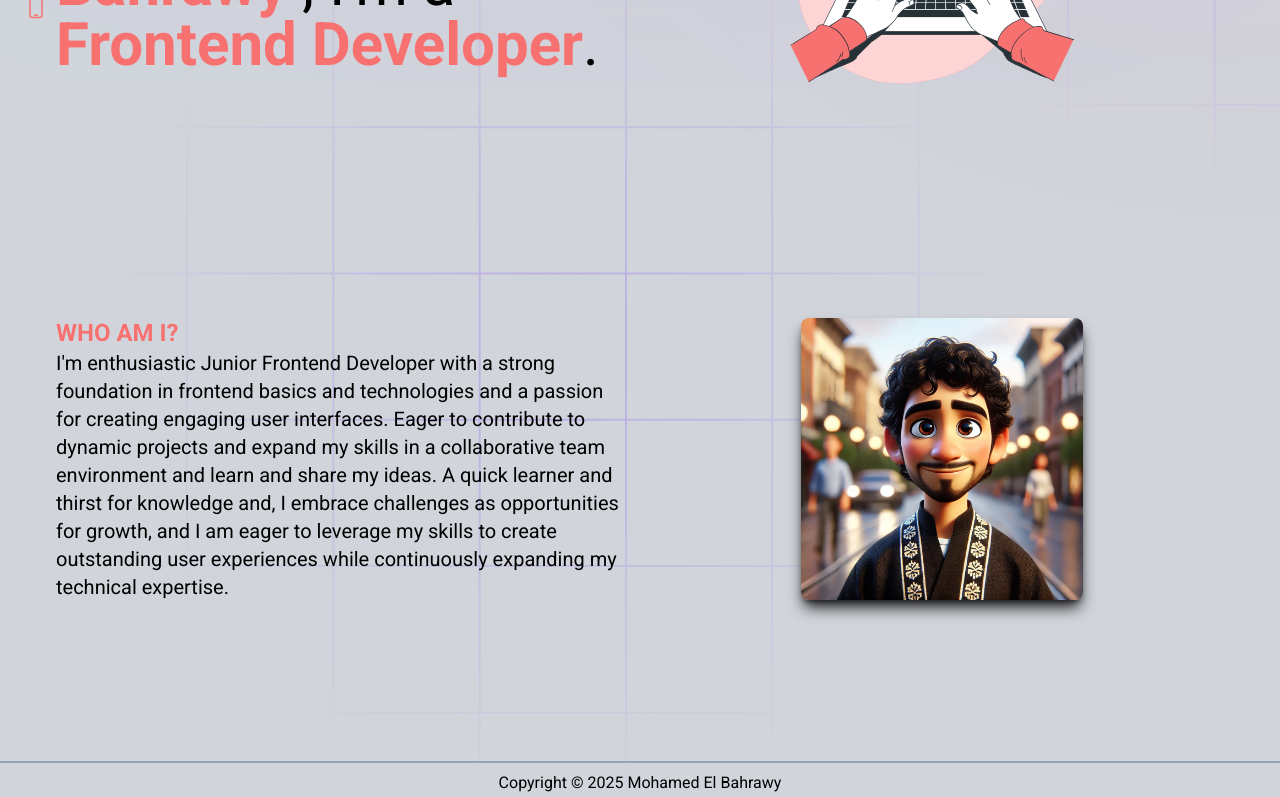
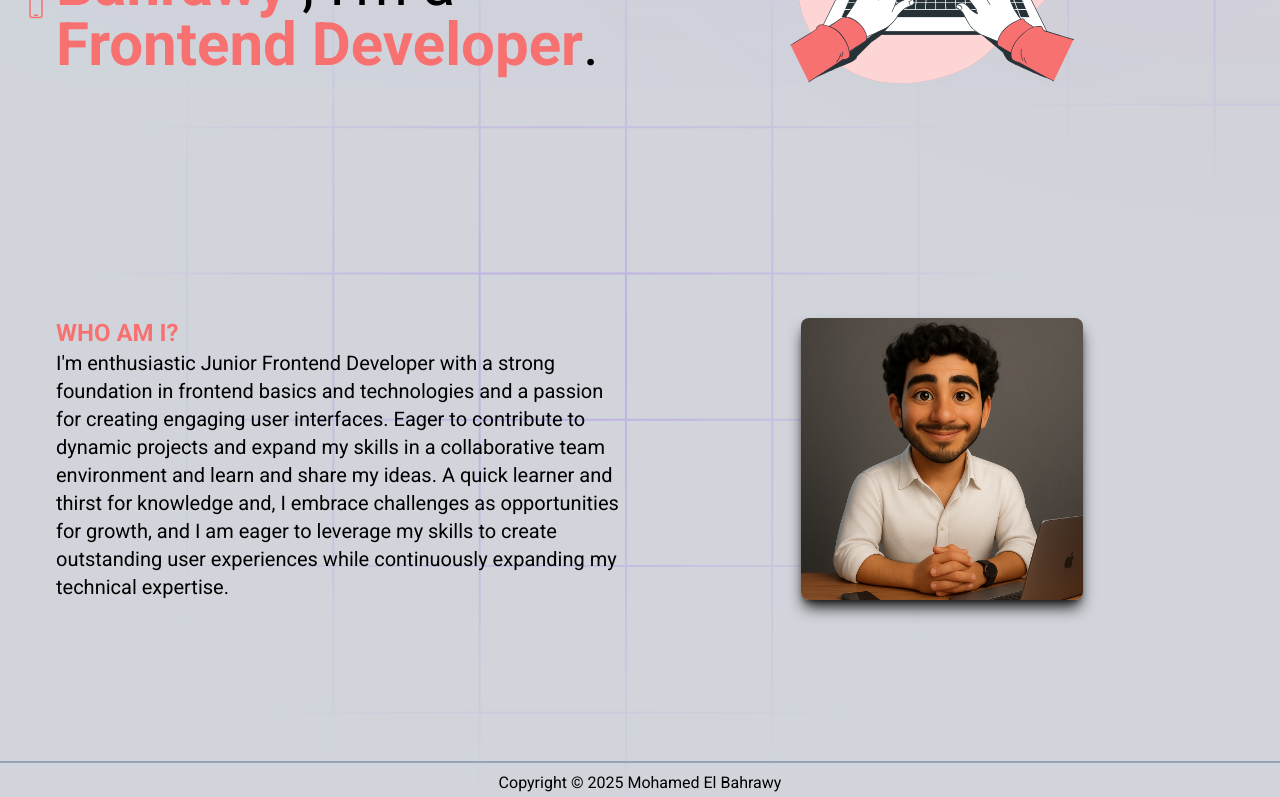
Before and after one commit to MElbahrawy/NewPortfolio, a React (Vite) app: page / in a window 1280 px wide. Shown: the part 483-1280 px from the top of the page. Built offline with nearby package versions, Linux system fonts and the light colour scheme.

Commit message:
fix image

```diff
--- a/src/components/home/About.jsx
+++ b/src/components/home/About.jsx
@@ -1,5 +1,5 @@
 import React from "react";
-import avatar from "../../assets/avatar.webp";
+import avatar from "../../assets/avatar2.webp";
 const About = () => {
     return (
         <div className="grid grid-cols-1 sm:grid-cols-2 justify-between items-center gap-10 mb-10 sm:mb-40">
@@ -18,11 +18,11 @@ const About = () => {
                 outstanding user experiences while continuously expanding my
                 technical expertise.
             </h1>
-            <div className="sm:col-span-1 transition duration-300 w-1/2 sm:w-48 md:w-64 lg:w-1/2 aspect-square mx-auto shadow-lg hover:shadow-sm shadow-neutral-900 hover:shadow-red-400 rounded-lg overflow-hidden">
+            <div className="sm:col-span-1 transition duration-300 w-3/4 sm:w-48 md:w-64 lg:w-1/2 aspect-square mx-auto shadow-lg hover:shadow-sm shadow-neutral-900 hover:shadow-red-400 rounded-lg overflow-hidden">
                 {" "}
                 <img
                     src={avatar}
-                    className="w-full object-contain rounded"
+                    className="w-full object-cover rounded"
                     alt=""
                 />
             </div>
```
Also changed, not shown: src/assets/avatar2.webp (added).
